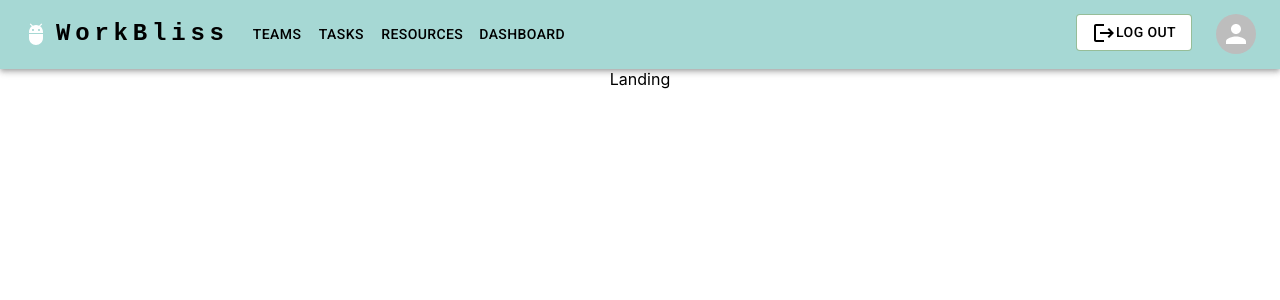
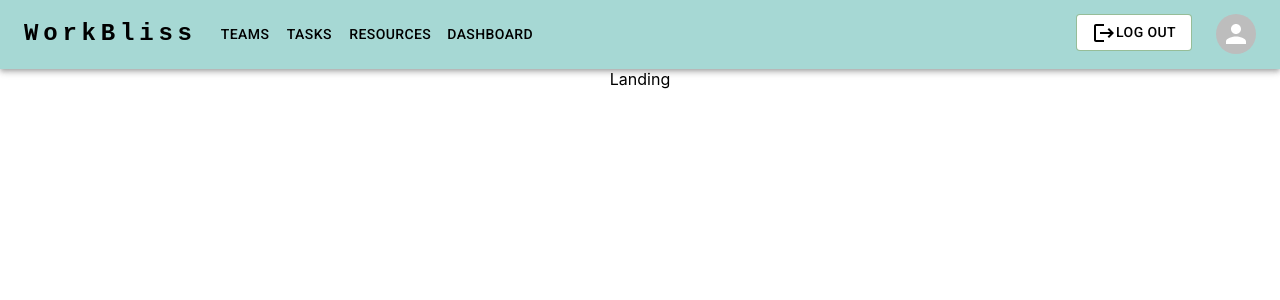
Before and after one commit to muhdjabir/BNJ-Lifehack, a React (Create React App) app in the folder client/: page / in a window 1280 px wide. Shown: the top 300 px of the page. Built offline with nearby package versions, Linux system fonts and the light colour scheme.

Commit message:
Removed ADB icon

```diff
--- a/client/src/components/Navbar.jsx
+++ b/client/src/components/Navbar.jsx
@@ -39,9 +39,9 @@ function ResponsiveAppBar() {
         <AppBar position="static" sx={{ backgroundColor: "#A6D8D4" }}>
             <Container maxWidth="xl">
                 <Toolbar disableGutters>
-                    <AdbIcon
+                    {/* <AdbIcon
                         sx={{ display: { xs: "none", md: "flex" }, mr: 1 }}
-                    />
+                    /> */}
                     <Typography
                         variant="h5"
                         noWrap
@@ -131,9 +131,9 @@ function ResponsiveAppBar() {
                             </Link>
                         </Menu>
                     </Box>
-                    <AdbIcon
+                    {/* <AdbIcon
                         sx={{ display: { xs: "flex", md: "none" }, mr: 1 }}
-                    />
+                    /> */}
                     <Typography
                         variant="h5"
                         noWrap
```
